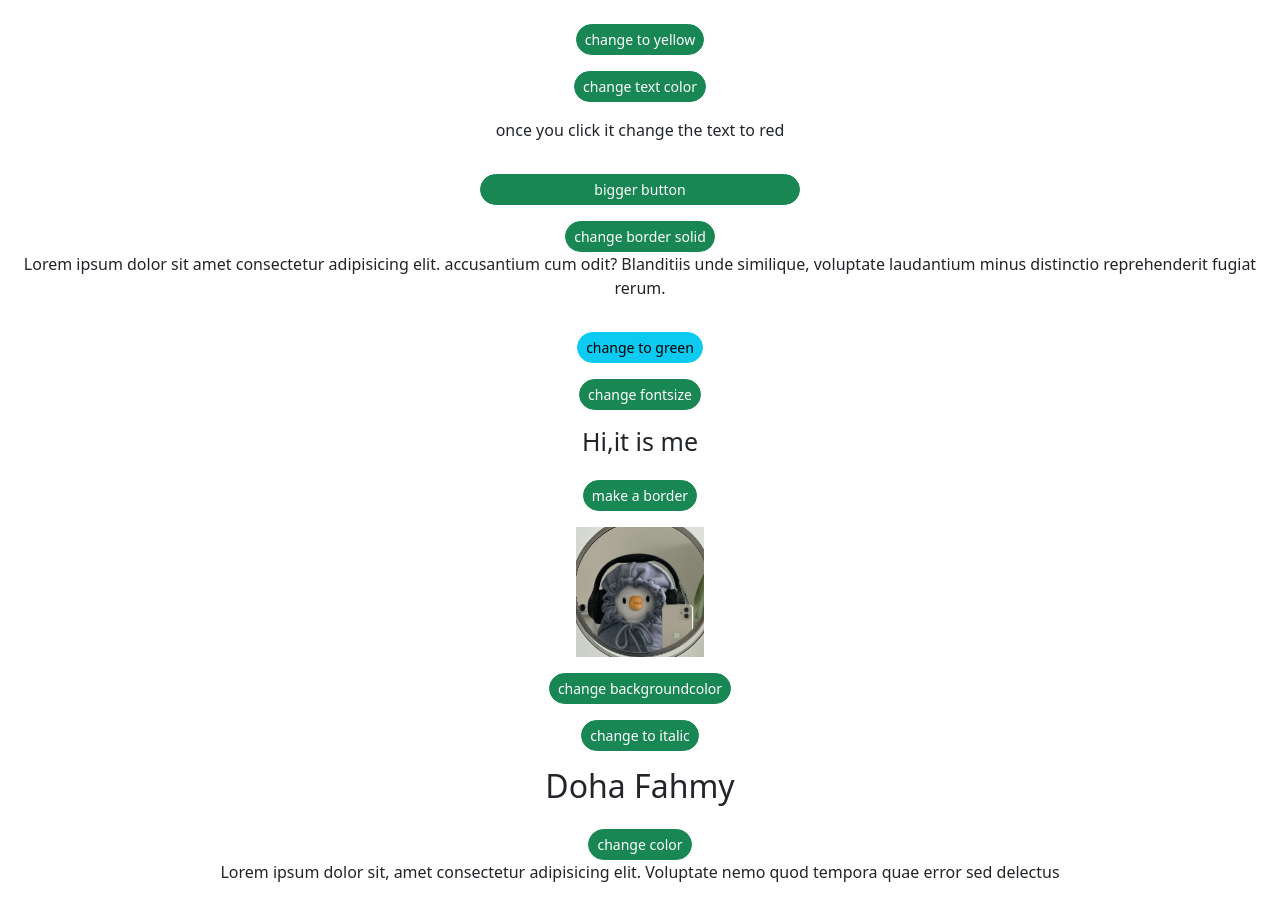
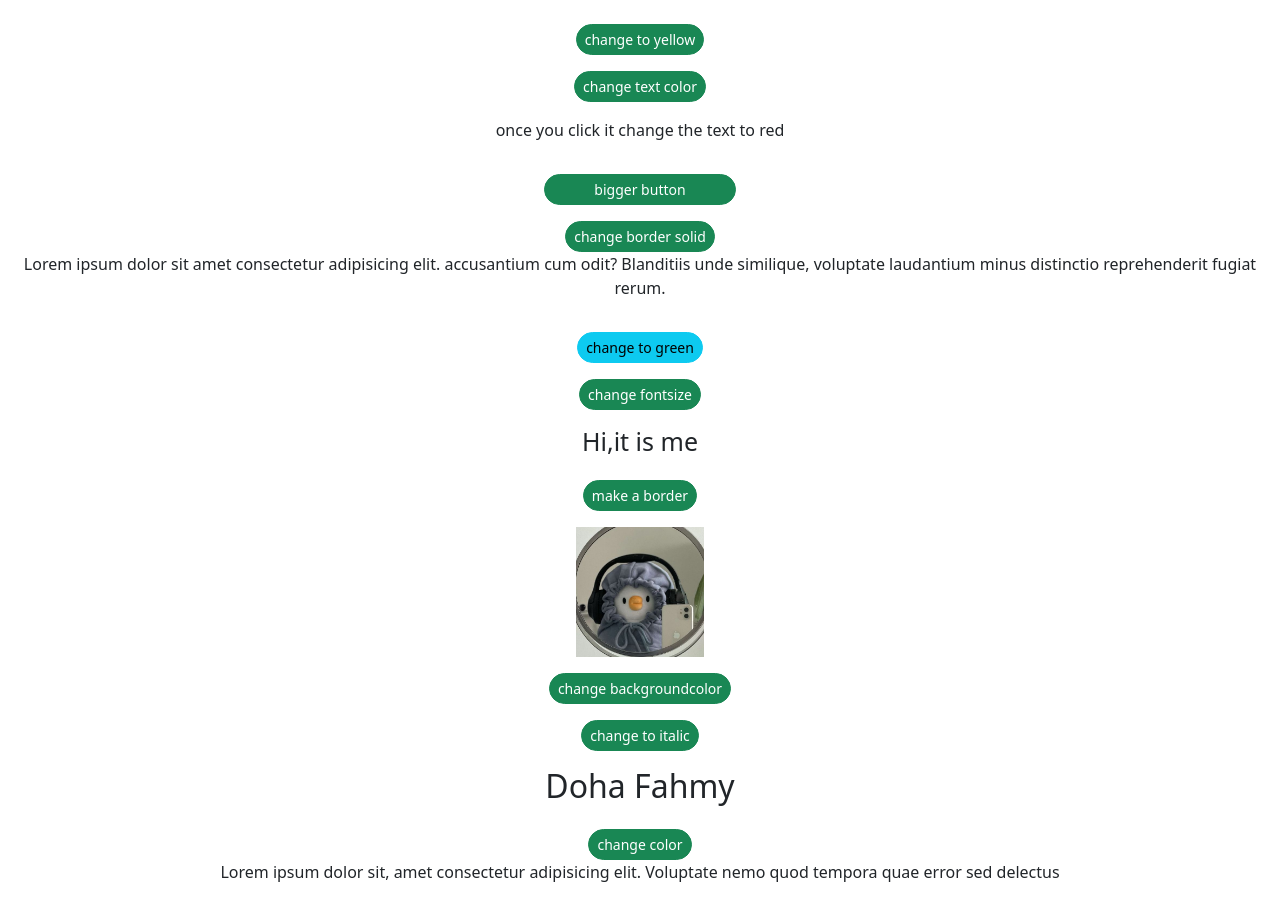
Before and after one commit to dohafahmy312/task-js, a plain HTML site: page index.html in a window 1280 px wide. Both pictures are taken after a click on the button "bigger button". Drawn offline with Linux system fonts and the light colour scheme.

Commit message:
thirdcommit

```diff
--- a/css/main.css
+++ b/css/main.css
@@ -16,3 +16,7 @@ img{
     height: 10%;
 
 }
+.bigger{
+    width: 15%;
+
+}
--- a/js/main.js
+++ b/js/main.js
@@ -23,10 +23,10 @@ btn2.onclick = function () {
 // third button
 let btn3 = document.getElementsByClassName("bigger")[0];
 btn3.onclick = function () {
-    if(btn3.style.width !=="25%"){
-    btn3.style.width = "25%";
+    if(btn3.style.width =="15%"){
+    btn3.style.width = "30%";
     }else{
-         btn3.style.width = "10%";
+         btn3.style.width = "15%";
     }
 };
 // fourth button
```
